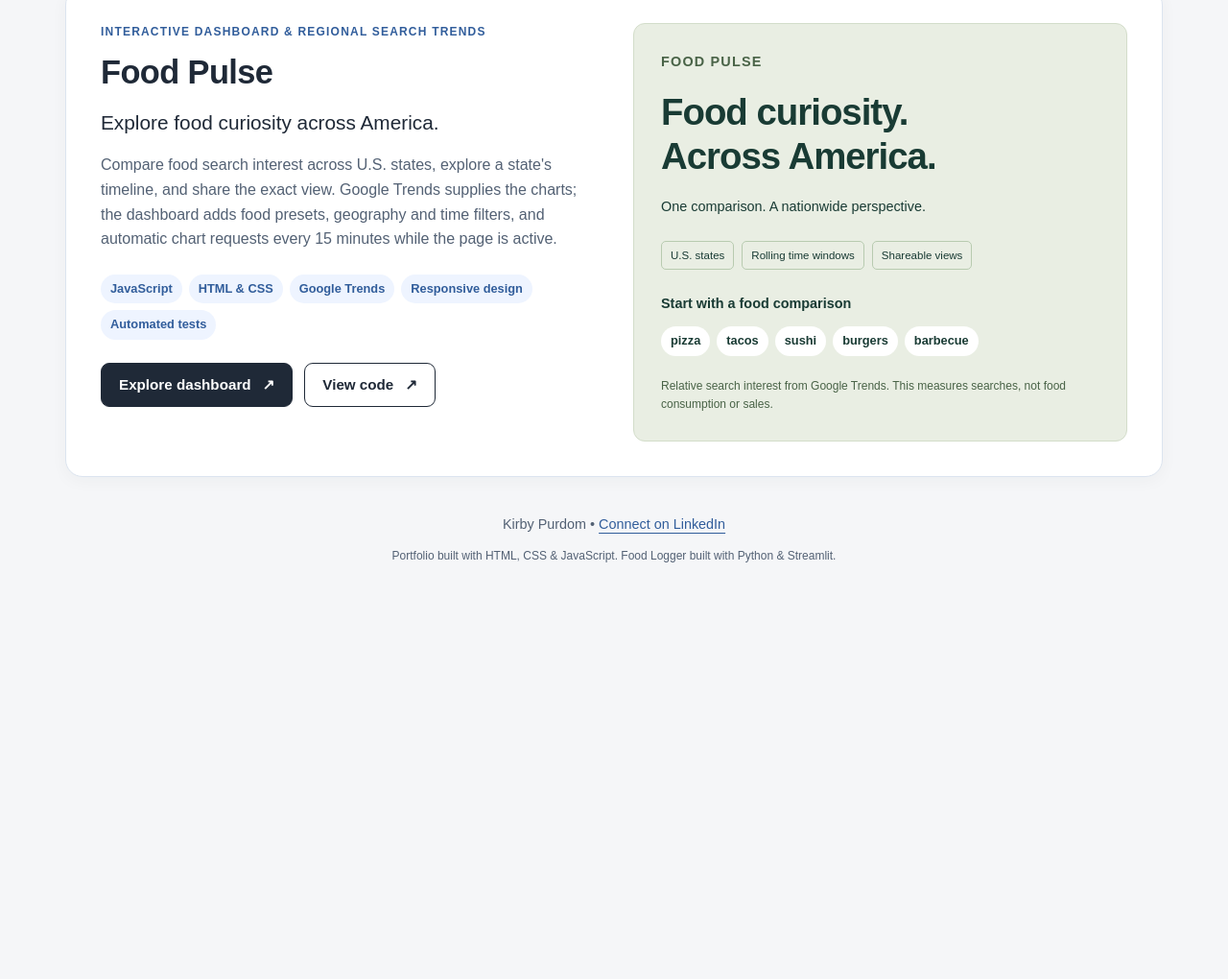
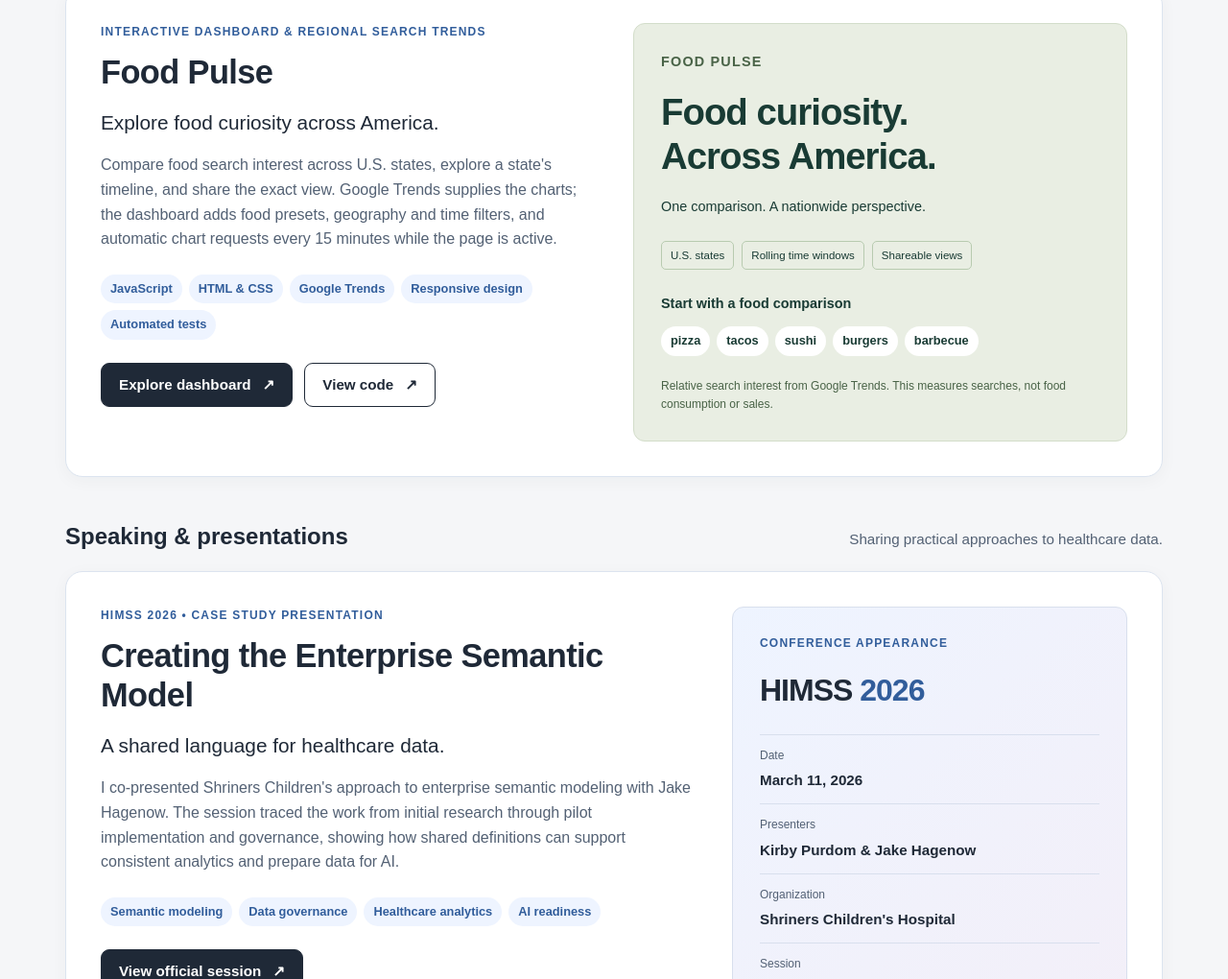
Before and after one commit to kpurdom33/portfolio, a plain HTML site: page index.html in a window 1280 px wide. Shown: the part 1780-2800 px from the top of the page at 96% size. Before the commit the page ends 2407 px from the top, so only its background shows below. Drawn offline with Linux system fonts and the light colour scheme.

Commit message:
Add HIMSS 2026 speaking section

```diff
--- a/index.html
+++ b/index.html
@@ -3,7 +3,7 @@
 <head>
     <meta charset="UTF-8">
     <meta name="viewport" content="width=device-width, initial-scale=1">
-    <meta name="description" content="Kirby Purdom is a Business Strategy Analyst building practical tools that turn data into decisions. Explore the Food Logger project and live demo.">
+    <meta name="description" content="Explore Kirby Purdom's analytics projects, interactive dashboards, and HIMSS 2026 presentation on enterprise semantic modeling in healthcare.">
     <title>Kirby Purdom | Business Strategy &amp; Analytics</title>
     <link rel="stylesheet" href="style.css">
     <script src="script.js" defer></script>
@@ -17,6 +17,7 @@
         <p class="hero-description">I bring a business perspective to working with data, from preparing messy datasets to building tools people can use.</p>
         <nav class="hero-buttons" aria-label="Portfolio links">
             <a href="#projects" class="button primary">Explore my work <span aria-hidden="true">&darr;</span></a>
+            <a href="#speaking" class="button secondary">Speaking <span aria-hidden="true">&darr;</span></a>
             <a href="https://www.linkedin.com/in/kirbypurdom/" target="_blank" rel="noopener noreferrer" class="button secondary">LinkedIn <span aria-hidden="true">&nearr;</span></a>
         </nav>
     </header>
@@ -130,6 +131,36 @@
                 </aside>
             </div>
         </article>
+        <section id="speaking" class="speaking-section" aria-labelledby="speaking-heading">
+            <div class="section-heading">
+                <h2 id="speaking-heading">Speaking &amp; presentations</h2>
+                <p>Sharing practical approaches to healthcare data.</p>
+            </div>
+            <article class="project-card speaking-card" aria-labelledby="himss-title">
+                <div class="project-intro">
+                    <p class="eyebrow">HIMSS 2026 &bull; Case study presentation</p>
+                    <h3 id="himss-title">Creating the Enterprise Semantic Model</h3>
+                    <p class="project-lead">A shared language for healthcare data.</p>
+                    <p>I co-presented Shriners Children's approach to enterprise semantic modeling with Jake Hagenow. The session traced the work from initial research through pilot implementation and governance, showing how shared definitions can support consistent analytics and prepare data for AI.</p>
+                    <ul class="tech-stack" aria-label="Presentation topics">
+                        <li>Semantic modeling</li><li>Data governance</li><li>Healthcare analytics</li><li>AI readiness</li>
+                    </ul>
+                    <div class="project-links">
+                        <a href="https://app.himssconference.com/event/himss-2026/planning/UGxhbm5pbmdfMzMwMzU5NA==" target="_blank" rel="noopener noreferrer" class="button primary">View official session <span aria-hidden="true">&nearr;</span></a>
+                    </div>
+                </div>
+                <aside class="session-details" aria-label="HIMSS presentation details">
+                    <p class="eyebrow">Conference appearance</p>
+                    <p class="session-event">HIMSS <span>2026</span></p>
+                    <dl>
+                        <div><dt>Date</dt><dd><time datetime="2026-03-11">March 11, 2026</time></dd></div>
+                        <div><dt>Presenters</dt><dd>Kirby Purdom &amp; Jake Hagenow</dd></div>
+                        <div><dt>Organization</dt><dd>Shriners Children's Hospital</dd></div>
+                        <div><dt>Session</dt><dd>121 &bull; Digital Health Transformation</dd></div>
+                    </dl>
+                </aside>
+            </article>
+        </section>
     </main>
     <footer>
         <p>Kirby Purdom &bull; <a href="https://www.linkedin.com/in/kirbypurdom/" target="_blank" rel="noopener noreferrer">Connect on LinkedIn</a></p>
--- a/style.css
+++ b/style.css
@@ -130,6 +130,17 @@ footer { text-align: center; padding: 38px 12px; color: var(--muted); font-size:
 }
 
 .food-pulse-card { margin-top: 28px; }
+.speaking-section { margin-top: 48px; scroll-margin-top: 24px; }
+.speaking-card { display: grid; grid-template-columns: minmax(0, 1.5fr) minmax(0, 1fr); gap: 40px; align-items: start; }
+.session-details { padding: 28px; border: 1px solid #d8dfed; border-radius: 12px; background: linear-gradient(135deg, #eef4ff, #f3eff8); }
+.session-event { margin-top: 14px; font-size: 2rem; font-weight: 700; letter-spacing: -1px; }
+.session-event span { color: var(--blue); }
+.session-details dl { margin: 20px 0 0; }
+.session-details dl > div { padding: 12px 0; border-top: 1px solid #d8dfed; }
+.session-details dt { font-size: 0.75rem; color: var(--muted); }
+.session-details dd { margin: 4px 0 0; font-size: 0.95rem; font-weight: 600; }
+@media (max-width: 900px) { .speaking-card { grid-template-columns: minmax(0, 1fr); gap: 28px; } }
+@media (max-width: 600px) { .speaking-section { margin-top: 32px; } .session-details { padding: 20px; } }
 .pulse-preview { background: #e9eee3; color: #193b34; padding: 28px; border: 1px solid #d3ddca; border-radius: 12px; }
 .pulse-preview .eyebrow { color: #496347; }
 .pulse-preview h4 { font-size: clamp(1.7rem, 3vw, 2.4rem); letter-spacing: -1px; margin: 18px 0; }
```
Also changed, not shown: README.md.
